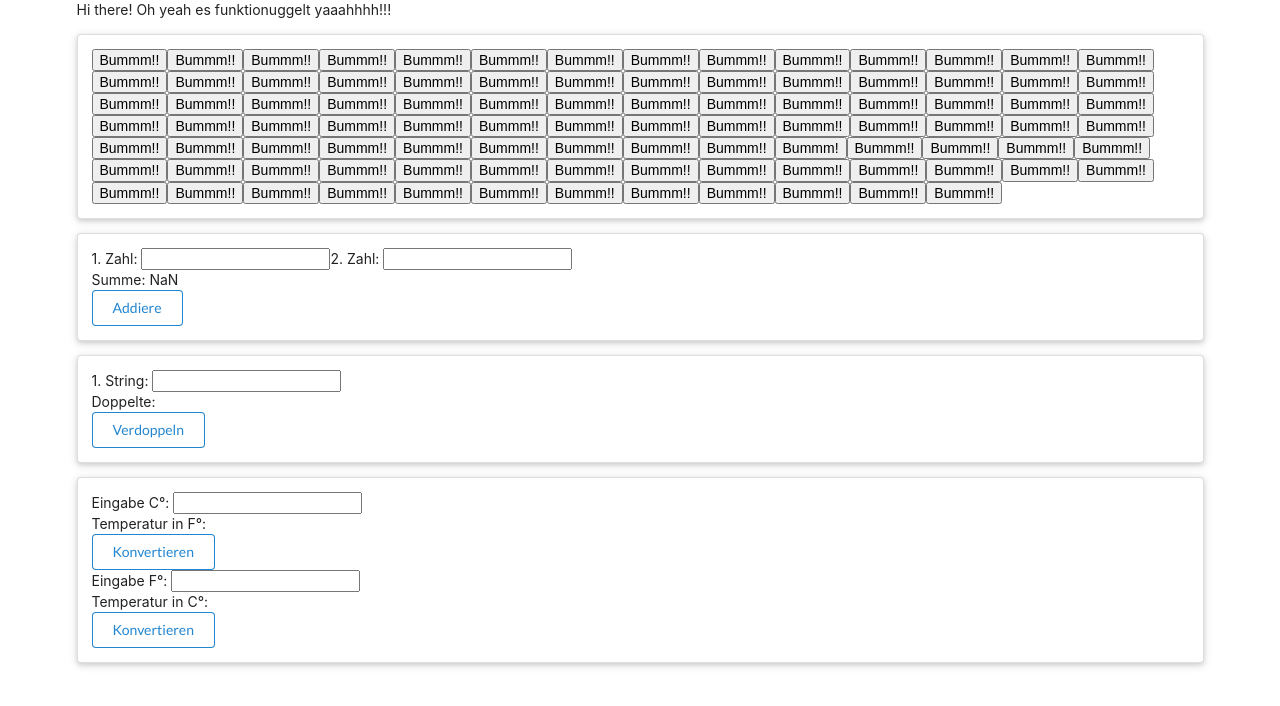
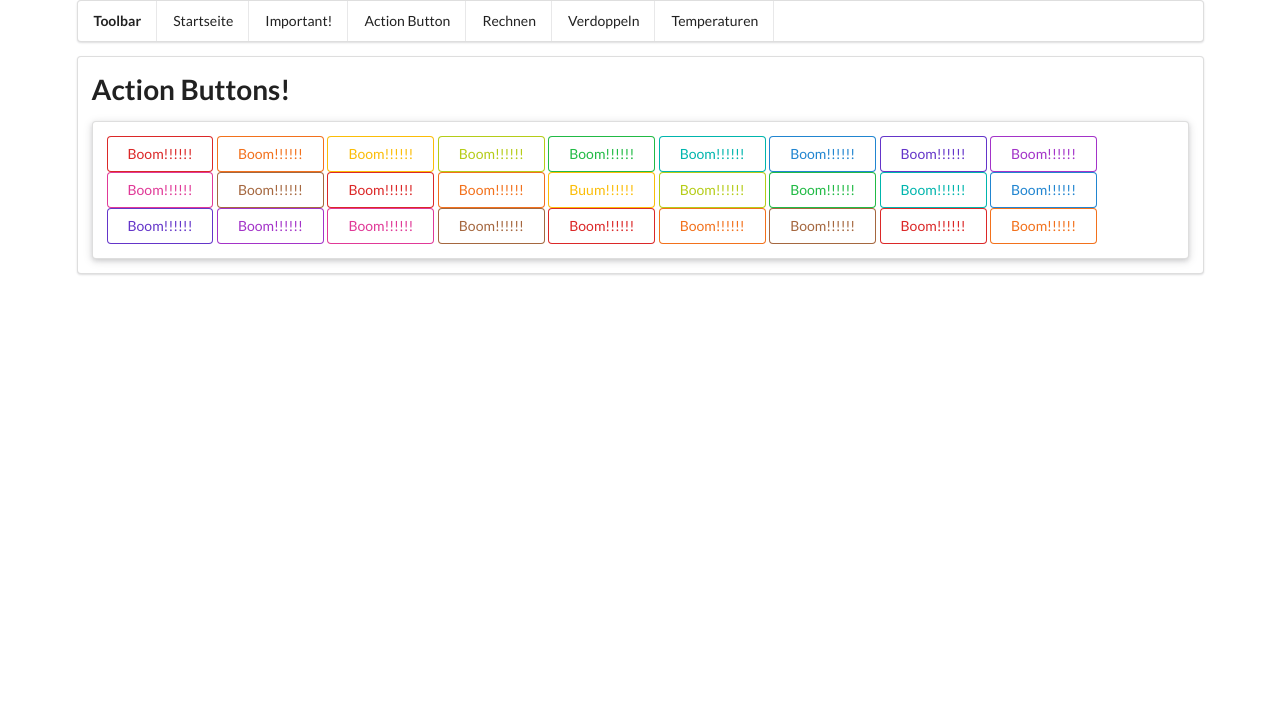
Before and after one commit to marius-krgr/projektkurs_unterricht, a React (Create React App) app: page /actionButton in a window 1280 px wide. Shown: the top 706 px of the page. Built offline with nearby package versions, Linux system fonts and the light colour scheme.

Commit message:
HA für 5.10

```diff
--- a/package.json
+++ b/package.json
@@ -8,6 +8,7 @@
     "@testing-library/user-event": "^12.8.3",
     "react": "^17.0.2",
     "react-dom": "^17.0.2",
+    "react-router-dom": "^5.3.0",
     "react-scripts": "4.0.3",
     "web-vitals": "^1.1.2"
   },
--- a/src/App.js
+++ b/src/App.js
@@ -4,21 +4,67 @@ import ActionButton from './components/ActionButton.jsx';
 import Rechnen from './components/Rechnen.jsx';
 import Verdoppeln from './components/Verdoppeln.jsx';
 import Temperaturen from './components/Temperaturen.jsx';
+import { BrowserRouter, Link, Route } from 'react-router-dom';
 
 
 function App() {
 
   return (
+    <BrowserRouter>
       <React.Fragment>
-      <div className="ui container">
-        <div>Hi there! Oh yeah es funktionuggelt yaaahhhh!!!</div>
+        <div className='ui container'>
+
+          <div className='ui menu'>
+            <div className="header item">Toolbar</div>
+              <Link to='/start' className="item">Startseite</Link>
+              <Link to='/important' className="item">Important!</Link>
+              <Link to='/actionButton' className="item">Action Button</Link>
+              <Link to='/rechnen' className="item">Rechnen</Link>
+              <Link to='/verdoppeln' className="item">Verdoppeln</Link>
+              <Link to='/temperaturen' className="item">Temperaturen</Link>
+          </div>
+
+          <div className="ui segment">
+            <Route path='/start'>
+              <h1>Startseite</h1>
+              <div className="ui raised segment">Willkommen auf der Seite!</div>
+            </Route>
+
+            <Route path='/important'>
+              <h1>Important Seite!!</h1>
+              <div className="ui raised segment">Important Message: Hi there! Oh yeah es funktionuggelt yaaahhhh!!!</div>
+            </Route>
+
+            <Route path='/actionButton'>
+              <h1>Action Buttons!</h1>
+              <div className="ui raised segment"><ActionButton /></div>
+            </Route>
+
+            <Route path='/rechnen'>
+              <h1>Rechnen!</h1>
+              <div className="ui raised segment"><Rechnen /></div>
+            </Route>
+
+            <Route path='/verdoppeln'>
+              <h1>Verdoppeln!</h1>
+              <div className="ui raised segment"><Verdoppeln /></div>
+            </Route>
+
+            <Route path='/temperaturen'>
+              <h1>Temperaturen!</h1>
+              <div className="ui raised segment"><Temperaturen /></div>
+            </Route>
+            {/* <div className="ui raised segment">Important Message: Hi there! Oh yeah es funktionuggelt yaaahhhh!!!</div>
             <div className="ui raised segment"><ActionButton /></div>
             <div className="ui raised segment"><Rechnen/></div>
             <div className="ui raised segment"><Verdoppeln/></div>
-        <div className="ui raised segment"><Temperaturen/></div>
+            <div className="ui raised segment"><Temperaturen/></div> */}
+          </div>
+
         </div>
       </React.Fragment>
-  )
+    </BrowserRouter>
+  );
   //Um Router zu benutzen, verschiednes runterladen
   //localStorage??!!!??!?!?!
 }
--- a/src/components/ActionButton.jsx
+++ b/src/components/ActionButton.jsx
@@ -1,3 +1,4 @@
+import React from 'react';
 function ActionButton() {
 
     const handleClick = () => {
@@ -6,33 +7,35 @@ function ActionButton() {
 
     }
 
+    const makeButtons = (offset) => {
+        const colors = ["red", "orange", "yellow", "olive", "green", "teal", "blue", "violet", "purple", "pink", "brown", "red", "orange",];
+        const length = 13;
+        const buttons = [];
+        for (let index = 0; index < length; index++) {
+            let index2 = 0;
+            if ((index + offset) >= 13) {
+                index2 = index - offset;
+            } else {
+                index2 = index;
+            }
+            const colorget = "ui basic " + colors[index2 + offset] +" button";
+            buttons[index] = <button className={colorget}>Boom!!!!!!</button>;
+        }
+        return buttons;
+    }
+    const offset1 = 0;
+    const offset2 = 3;
     return (
-        //<React.Fragment>
+        <React.Fragment>
         <div>
-            <button>Bummm!!</button><button>Bummm!!</button><button>Bummm!!</button><button>Bummm!!</button><button>Bummm!!</button>
-            <button>Bummm!!</button><button>Bummm!!</button><button>Bummm!!</button><button>Bummm!!</button><button>Bummm!!</button>
-            <button>Bummm!!</button><button>Bummm!!</button><button>Bummm!!</button><button>Bummm!!</button><button>Bummm!!</button>
-            <button>Bummm!!</button><button>Bummm!!</button><button>Bummm!!</button><button>Bummm!!</button><button>Bummm!!</button>
-            <button>Bummm!!</button><button>Bummm!!</button><button>Bummm!!</button><button>Bummm!!</button><button>Bummm!!</button>
-            <button>Bummm!!</button><button>Bummm!!</button><button>Bummm!!</button><button>Bummm!!</button><button>Bummm!!</button>
-            <button>Bummm!!</button><button>Bummm!!</button><button>Bummm!!</button><button>Bummm!!</button><button>Bummm!!</button>
-            <button>Bummm!!</button><button>Bummm!!</button><button>Bummm!!</button><button>Bummm!!</button><button>Bummm!!</button>
-            <button>Bummm!!</button><button>Bummm!!</button><button>Bummm!!</button><button>Bummm!!</button><button>Bummm!!</button>
-            <button>Bummm!!</button><button>Bummm!!</button><button>Bummm!!</button><button>Bummm!!</button><button>Bummm!!</button>
-            <button>Bummm!!</button><button>Bummm!!</button><button>Bummm!!</button><button>Bummm!!</button><button>Bummm!!</button>
-            <button>Bummm!!</button><button>Bummm!!</button><button>Bummm!!</button><button>Bummm!!</button><button>Bummm!!</button>
-            <button>Bummm!!</button><button>Bummm!!</button><button>Bummm!!</button><button>Bummm!!</button><button>Bummm!!</button>
-            <button onClick={handleClick}>Bummm!</button>
-            <button>Bummm!!</button><button>Bummm!!</button><button>Bummm!!</button><button>Bummm!!</button><button>Bummm!!</button>
-            <button>Bummm!!</button><button>Bummm!!</button><button>Bummm!!</button><button>Bummm!!</button><button>Bummm!!</button>
-            <button>Bummm!!</button><button>Bummm!!</button><button>Bummm!!</button><button>Bummm!!</button><button>Bummm!!</button>
-            <button>Bummm!!</button><button>Bummm!!</button><button>Bummm!!</button><button>Bummm!!</button><button>Bummm!!</button>
-            <button>Bummm!!</button><button>Bummm!!</button><button>Bummm!!</button><button>Bummm!!</button><button>Bummm!!</button>
-            <button>Bummm!!</button><button>Bummm!!</button><button>Bummm!!</button><button>Bummm!!</button><button>Bummm!!</button>
+            {makeButtons(offset1)}
+            <button onClick={handleClick} className="ui basic yellow button">Buum!!!!!!</button>
+
+            {makeButtons(offset2)}
         </div>
 
 
-        //</React.Fragment>
+        </React.Fragment>
         )
 
 }
--- a/src/components/Rechnen.jsx
+++ b/src/components/Rechnen.jsx
@@ -19,6 +19,7 @@ function Rechnen() {
 
     const [y, setY] = useState();
 
+    const [ergebnis, setErgebnis] = useState("");
 
     const handleChangeX = (event) => {
         const temp = event.target.value;
@@ -32,29 +33,41 @@ function Rechnen() {
 
 
     const handleClick = () => {
-        console.log("handleClick");
-        return(
-            <>
-                <div>Halloo</div>
-            </>
-        )
-        //const z = 100;
-        //return z;
-
-        //alert("Yayy, du hast mich gefunden!!!");
-        //return <div>Summe: {+x + +y}</div>
-
+        setErgebnis(+x + +y);
     }
     return (<>
-        <span>1. Zahl: </span>
-        <input value={x} onChange={handleChangeX} />
-        <span>2. Zahl: </span>
-        <input value={y} onChange={handleChangeY} />
-        <div>Summe: {+x + +y}</div>
+        {/* <span>1. Zahl: </span> */}
+        <div class="ui input focus">
+            <input
+                type="text"
+                placeholder="1. Zahl"
+                value={x}
+                onChange={handleChangeX}
+            />
+        </div>
+
+        <span> </span>
+        <i class="plus pink icon"/>
+
+        <div class="ui input focus">
+            <input
+                type="text"
+                placeholder="2. Zahl"
+                value={y}
+                onChange={handleChangeY}
+            />
+        </div>
+
+        <font size="4" color="red"><b>  =  {ergebnis}</b></font>
+
+        <p><br></br></p>
+
         <button
-            className="ui blue basic button"
+            className="ui animated fade teal button"
+            tabIndex="0"
             onClick={handleClick}>
-            Addiere
+                <div class="visible content">Addiere</div>
+                <div class="hidden content">Go!</div>
         </button>
         </>)
 
--- a/src/components/Temperaturen.jsx
+++ b/src/components/Temperaturen.jsx
@@ -5,10 +5,12 @@ function Temperaturen() {
         const [celsius, setS] = useState("");
         const [ergebnis, setErgebnis] = useState("");
         const [farbe, setFarbe] = useState("");
+        const [icon, setIcon] = useState("");
 
         const [fahrenheit, setFahrenheit] = useState("");
         const [ergebnisFahrenheit, setErgebnisFahrenheit] = useState("");
         const [farbeFahrenheit, setFarbeFahrenheit] = useState("");
+        const [iconFahrenheit, setIconFahrenheit] = useState("");
 
     const handleChangeCelsius = (event) => {
         const temp = event.target.value;
@@ -24,12 +26,16 @@ function Temperaturen() {
         const z = (celsius * 1.8 + 32);
         if (celsius < 0) {
             setFarbe("blue");
-        } else if (celsius < 10 && celsius >= 0) {
+            setIcon("snowflake icon");
+        } else if (celsius <= 15 && celsius >= 0) {
             setFarbe("cyan");
-        } else if (celsius > 10 && celsius < 25) {
+            setIcon("cloud icon");
+        } else if (celsius >= 15 && celsius < 25) {
             setFarbe("orange");
-        } else if (celsius > 25) {
+            setIcon("sun icon");
+        } else if (celsius >= 25) {
             setFarbe("red");
+            setIcon("fire icon");
         }
         setErgebnis(z);
     }
@@ -38,50 +44,89 @@ function Temperaturen() {
         const z = ((fahrenheit - 32) * 5/9);
         if (z < 0) {
             setFarbeFahrenheit("blue");
-        } else if (z < 10 && z >= 0) {
+            setIconFahrenheit("snowflake icon");
+        } else if (z <= 15 && z >= 0) {
             setFarbeFahrenheit("cyan");
-        } else if (z > 10 && z < 25) {
+            setIconFahrenheit("cloud icon");
+        } else if (z >= 15 && z < 25) {
             setFarbeFahrenheit("orange");
-        } else if (z > 25) {
+            setIconFahrenheit("sun icon");
+        } else if (z >= 25) {
             setFarbeFahrenheit("red");
+            setIconFahrenheit("fire icon");
         }
         setErgebnisFahrenheit(z);
     }
 
     return (<>
-        <div></div>
-        <span>Eingabe C°: </span>
+        {/* <span>Eingabe C°: </span> */}
 
+        <div class="ui right labeled input">
             <input
+                type="text"
+                placeholder="Eingabe"
                 value={celsius}
                 onChange={handleChangeCelsius}
             />
-        <div
-            style = {{backgroundColor: farbe}}>
-                Temperatur in F°: {ergebnis}
+            <div class="ui basic label">
+                C°
             </div>
+        </div>
+
+        <font color="white">penis</font>
+
         <button
-            className="ui blue basic button"
+            className="ui animated fade teal button"
+            tabIndex="0"
             onClick={handleClick}>
-            Konvertieren
+                <div class="visible content">Konvertieren</div>
+                <div class="hidden content">Go!</div>
         </button>
 
-        <div></div>
-        <span>Eingabe F°: </span>
+        {/* <div
+            style = {{backgroundColor: farbe, fontSize:20}}>
+                <br/>Temperatur in F°: {ergebnis} <i class={farbe}/>
+        </div> */}
+        <div>
+            <p><br/></p>
+                <font color={farbe} size="4">
+                    Temperatur in F°: {ergebnis} <i class={icon}/>
+                </font>
+        </div>
 
+
+        <div><br/></div>
+
+
+        <div class="ui right labeled input">
             <input
+                type="text"
+                placeholder="Eingabe"
                 value={fahrenheit}
                 onChange={handleChangeFahrenheit}
             />
-        <div
-            style = {{backgroundColor: farbeFahrenheit}}>
-            Temperatur in C°: {ergebnisFahrenheit}
+            <div class="ui basic label">
+                F°
             </div>
+        </div>
+
+        <font color="white">penis</font>
+
         <button
-            className="ui blue basic button"
+            className="ui animated fade teal button"
+            tabIndex="0"
             onClick={handleClickFahrenheit}>
-            Konvertieren
+                <div class="visible content">Konvertieren</div>
+                <div class="hidden content">Go!</div>
         </button>
+
+        <div>
+            <p><br/></p>
+                <font color={farbeFahrenheit} size="4">
+                    Temperatur in C°: {ergebnisFahrenheit} <i class={iconFahrenheit}/>
+                </font>
+        </div>
+
     </>)
 
         //Fragen:
--- a/src/components/Verdoppeln.jsx
+++ b/src/components/Verdoppeln.jsx
@@ -17,16 +17,30 @@ function Verdoppeln() {
     }
 
     return (<>
-        <div></div>
-        <span>1. String: </span>
-        <input value={s} onChange={handleChangeS} />
-        <div>Doppelte: {ergebnis}</div>
+        <div class="ui input focus">
+            <input
+                type="text"
+                placeholder="String input"
+                value={s}
+                onChange={handleChangeS}
+            />
+        </div>
+
+        <font color="white">penis</font>
+
         <button
-            className="ui blue basic button"
+            className="ui animated fade teal button"
+            tabIndex="0"
             onClick={handleClick}>
-            Verdoppeln
+                <div class="visible content">Verdopple</div>
+                <div class="hidden content">Go!</div>
         </button>
-        </>)
+
+        <div>
+            <font size="4"><br/>Doppelte:  {ergebnis}<br/></font>
+        </div>
+
+    </>)
 
         //Fragen:
         // wie krieg ich den Button aktiviert, sodass ich in der const handleClick etwas ausgeben lassen kann (das Ergebnis)
```
Also changed, not shown: 1 other file (tests, documents, lock files or other folders). Lines whose indentation alone changed are shown as unchanged.
